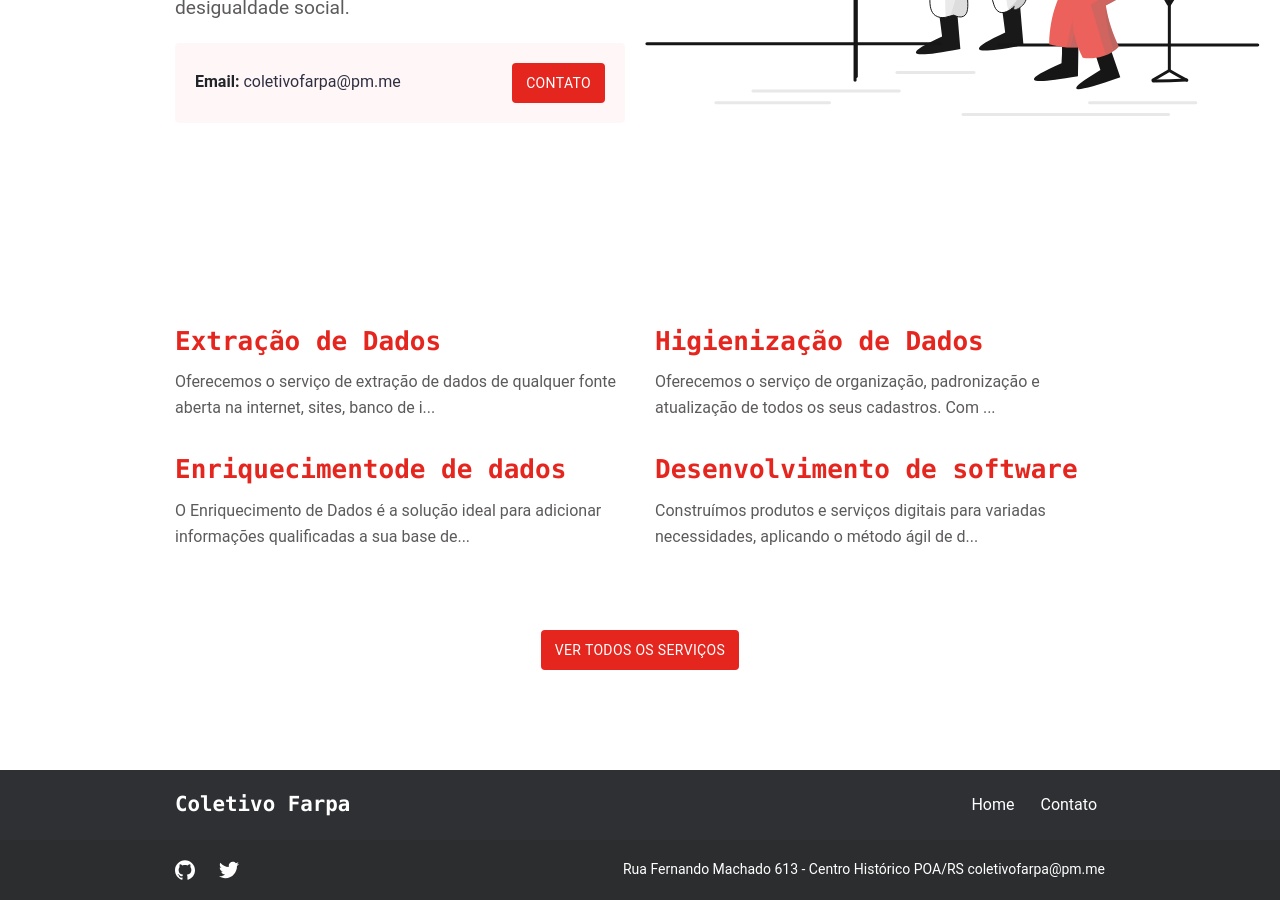
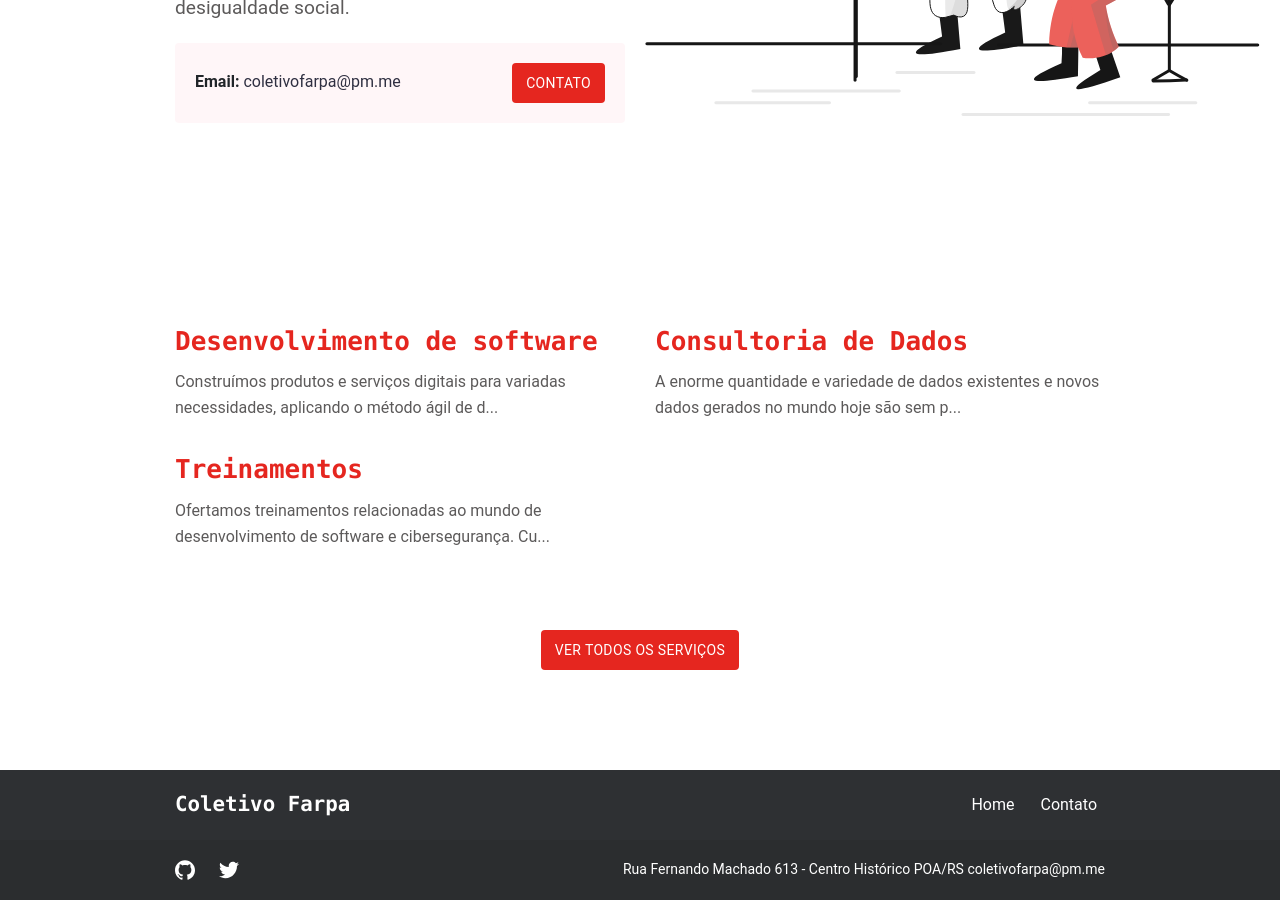
Before and after one commit to coletivofarpa/coletivofarpa.github.io, a Jekyll site: the page built from index.md, in a window 1280 px wide and 900 px high, scrolled down 641 px. Built offline with Jekyll 4.4.1, drawn with Linux system fonts in a browser that asks for light colours.

Commit message:
modeling the services offered

```diff
--- a/_includes/header.html
+++ b/_includes/header.html
@@ -1,10 +1,10 @@
 <div class='header'>
   <div class="container">
     <div class="logo">
-      <a href="{{ site.baseurl }}"><img width="{{ site.logo.desktop_width }}" height="{{ site.logo.desktop_height }}" alt="{{ site.title }}" src="{{ site.logo.desktop | relative_url }}" /></a>
+      <a href="/"><img width="{{ site.logo.desktop_width }}" height="{{ site.logo.desktop_height }}" alt="{{ site.title }}" src="{{ site.logo.desktop | relative_url }}" /></a>
     </div>
     <div class="logo-mobile">
-      <a href="{{ site.baseurl }}"><img width="{{ site.logo.mobile_width }}" height="{{ site.logo.mobile_height }}" alt="{{ site.title }}" src="{{ site.logo.mobile | relative_url }}" /></a>
+      <a href="/"><img width="{{ site.logo.mobile_width }}" height="{{ site.logo.mobile_height }}" alt="{{ site.title }}" src="{{ site.logo.mobile | relative_url }}" /></a>
     </div>
     {% include main-menu.html %}
     {% include hamburger.html %}
--- a/_services/data-cleaning.md
+++ /dev/null
@@ -1,18 +0,0 @@
----
-title: "Higienização de Dados"
-date: 2018-11-28T15:14:39+10:00
-featured: true
-weight: 2
-image: "images/illustrations/seo.svg"
----
-
-Oferecemos o serviço de organização, padronização e atualização de todos os seus cadastros.
-
-Com procedimentos para unificar e eliminar, erros de digitação, insuficiência de informação, duplicidade de registros, padronizar e corrigir a base garantindo a qualidade da mesma, independente de volumes.
-
-Agregue qualidade e eficácia na sua base de dados aumentando a assertividade da sua comunicação com o cliente.
-
-Benefícios:
-- Agregue qualidade ao seu cadastro de clientes;
-- Organize seu cadastro de forma rápida e atualizada;
-- Padronize e Trate grandes volumes de dados em pouco tempo.
--- /dev/null
+++ b/_services/data-consulting.md
@@ -0,0 +1,16 @@
+---
+title: "Consultoria de Dados"
+date: 2018-11-28T15:14:39+10:00
+featured: true
+weight: 2
+image: "images/illustrations/seo.svg"
+---
+
+A enorme quantidade e variedade de dados existentes e novos dados gerados no mundo hoje são sem precedentes. À medida que este crescimento continua, o mesmo acontece com as oportunidades para que as organizações utilizem seus dados para criar a mudanças relevantes. A Farpa se dispõe em ajudar movimentos sociais e grupos de pesquisa engajados a identificar e capturar o maior valor de seus dados, e transformá-los em tomada de decisão.
+
+Serviços oferecidos:
+- Consultoria e extração de fontes de dados abertos;
+- Higienização de dados;
+- Enriquecimentode de dados - Cruzamento de dados de organizações com fontes de dados abertos;
+- Dashboard de visualização de dados
+- Site aberto com dados de indicadores e análises
--- a/_services/data-enrichment.md
+++ /dev/null
@@ -1,15 +0,0 @@
----
-title: "Enriquecimentode de dados"
-date: 2018-11-28T15:15:26+10:00
-featured: true
-weight: 3
-image: "images/illustrations/seo.svg"
----
-
-O Enriquecimento de Dados é a solução ideal para adicionar informações qualificadas a sua base de clientes. Insumos atualizados e novos atributos proporcionam maior conhecimento do seu negócio, possibilitando assim a criação de estratégias adequadas para alavancar melhores resultados.
-
-# Benefícios:
-- Obtenha visão completa do perfil do seu cliente ou prospect;
-- Otimize estratégias ampliando informações de seus clientes;
-- Realize ações personalizadas e segmentadas;
-- Agregue valor ao seu cadastro de clientes com informações atualizadas.
--- a/_services/data-extraction.md
+++ /dev/null
@@ -1,16 +0,0 @@
----
-title: "Extração de Dados"
-date: 2018-11-18T12:33:46+10:00
-featured: true
-weight: 1
-image: "images/illustrations/seo.svg"
----
-
-Oferecemos o serviço de extração de dados de qualquer fonte aberta na internet, sites, banco de imagens e documentos.
-
-
-# Objetivo
-
-O processo de trabalho é extremamente simples e rápido, nele é criado um rastreador (crawler) personalizado para o serviço, o processo de extração de dados é agendado, os dados são obtidos e depois exportados no formato necessário (XLS, XML, TXT, CSV, SQL).
-
-Entre em contato para que possamos elaborar uma proposta personalizada de extração de dados para você.
--- /dev/null
+++ b/_services/training.md
@@ -0,0 +1,15 @@
+---
+title: "Treinamentos"
+date: 2018-11-28T15:14:39+10:00
+featured: true
+weight: 3
+image: "images/illustrations/seo.svg"
+---
+
+Ofertamos treinamentos relacionadas ao mundo de desenvolvimento de software e cibersegurança.
+
+## Cursos de Programação
+Temos uma abordagem holística de aprendizado na qual aplicamos a teoria junto a  prática da construção de software que irá resolver problemas do mundo real.
+
+## Treinamento em segurança da informação
+Treinamento e consultoria em segurançada informação para coletivos, autocuidado, bem-estar em práticas de gerenciamento de comunicação dentro do ciber espaço.
```
Also changed, not shown: _services/software-development.md (+2 -2 lines).
